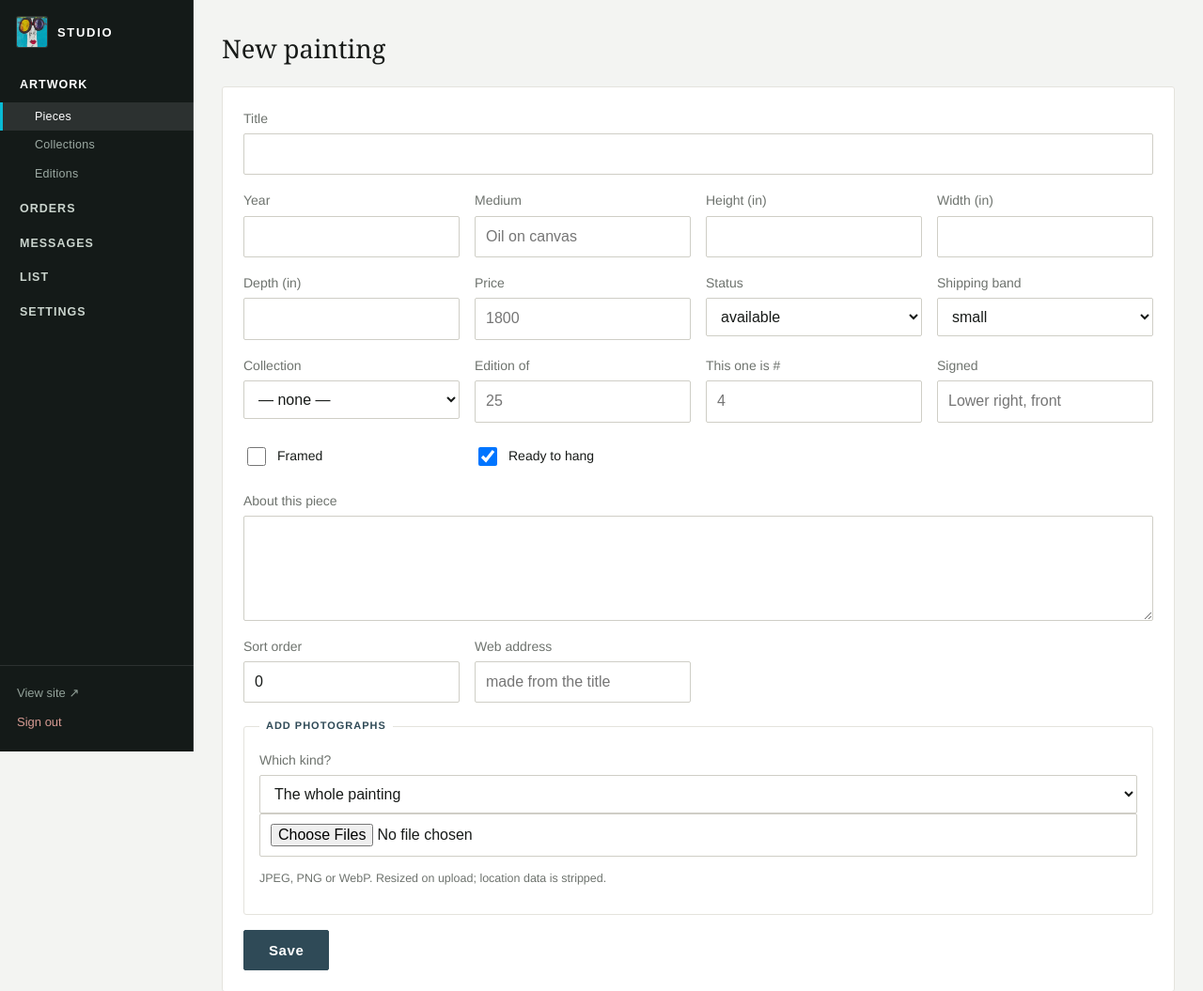
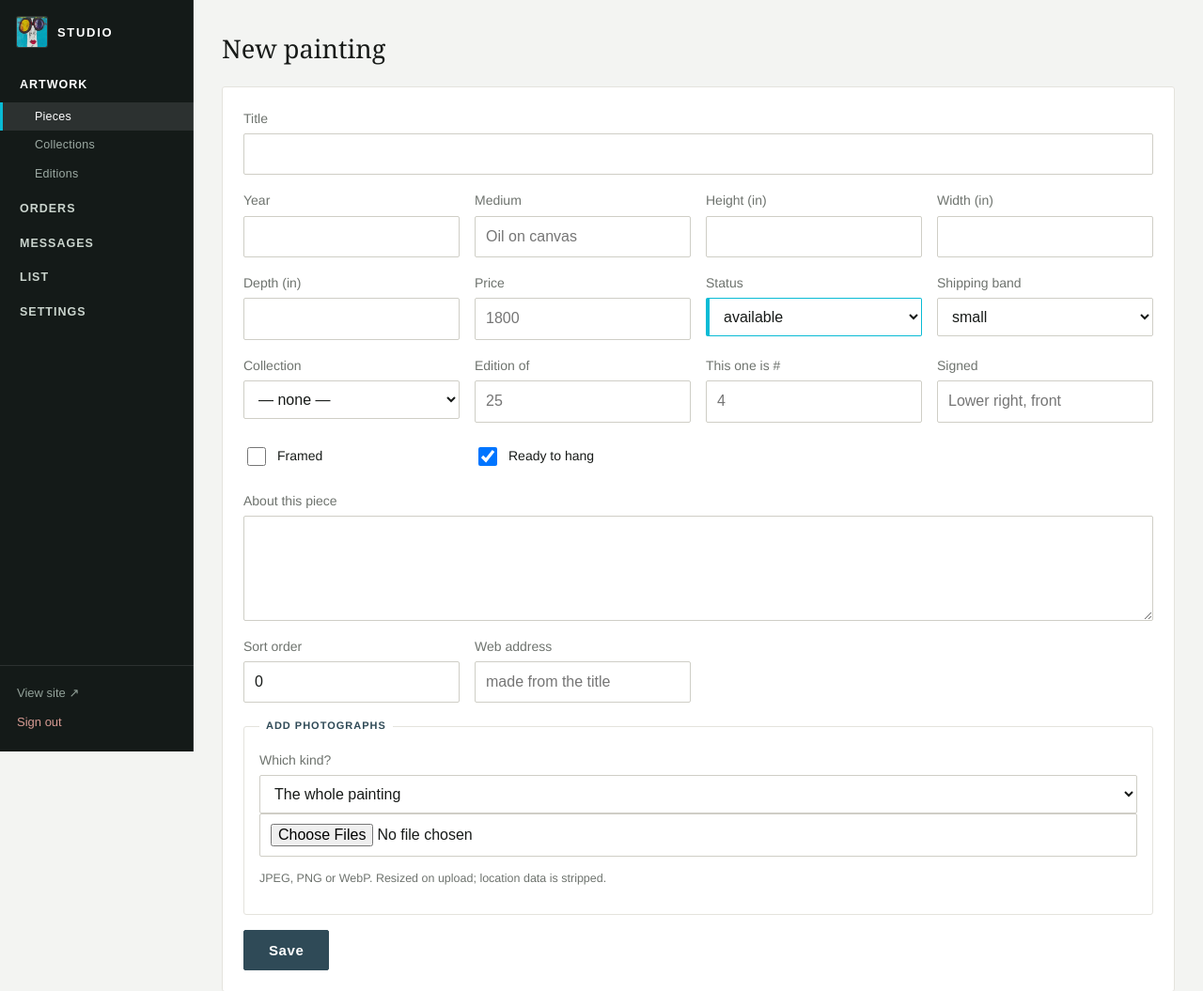
Before and after one commit to digitalwaterhouse/artbymccarthy-, a Flask app: page /artbymccarthy/admin/work/1 in a window 1280 px wide. Shown: the top 1055 px of the page at 94% size. Run offline with Flask 3, Linux system fonts and the light colour scheme; the visitor is signed in with stand-in values (Sample User, id 1); data comes from the database, SQL or seed files in the repository; data that the repository does not hold is empty.

Commit message:
Status dropdowns carry their colour
A column of identical grey menus makes you read every one. Now the border says
it: turquoise for available, gold for reserved, red for sold, plum for not for
sale, and a dashed grey for a draft because it is not published at all.

Red stays only sold — the rule the stylesheet has kept since the first build.
Plum for not-for-sale is deliberate: it is a decision she has made about a
painting, not a failure state, so it should not look like a warning.

No JavaScript. The class is rendered from the stored status, the menu posts on
change, and the page comes back with the new colour already on it.

Co-Authored-By: Claude Opus 5 (1M context) <noreply@anthropic.com>
Claude-Session: https://claude.ai/code/session_015pzUAbuaV6Rng2Ee6nwLsd

```diff
--- a/static/css/site.css
+++ b/static/css/site.css
@@ -654,6 +654,19 @@ body.admin{background:#F3F4F2; font-size:15px}
    whole page in on focus and leaves it there -- which is most of what "renders
    badly on mobile" turned out to mean. */
 .grid-t select,.inline input{padding:8px 9px; font-size:16px; width:auto; max-width:100%}
+/* Status carries a colour, so a list of paintings answers "what can somebody
+   buy right now" without reading a word. Every hue is already in the palette
+   and RED IS STILL ONLY SOLD -- available takes the turquoise live edge,
+   reserved the gold, not-for-sale the plum because it is a decision rather
+   than a failure, and a draft is dashed because it is not published at all.
+   The class is rendered by the server from the stored status, so the border
+   is correct on load and correct again after the form posts. */
+select.st{border-left-width:4px}
+select.st-available{border-color:var(--turq)}
+select.st-reserved{border-color:var(--gold)}
+select.st-sold{border-color:var(--dot)}
+select.st-nfs{border-color:var(--plum)}
+select.st-draft{border-color:var(--muted); border-left-style:dashed}
 .link{
   background:none; border:0; color:var(--accent); cursor:pointer;
   font:600 13.5px "Karla",sans-serif; padding:6px 2px; min-height:34px;
--- a/templates/admin/_layout.html
+++ b/templates/admin/_layout.html
@@ -5,7 +5,7 @@
 <meta name="viewport" content="width=device-width, initial-scale=1">
 <meta name="robots" content="noindex, nofollow">
 <title>{% block title %}Studio{% endblock %} &mdash; {{ cfg.site_title }}</title>
-<link rel="stylesheet" href="{{ url_for('static', filename='css/site.css') }}?v=45">
+<link rel="stylesheet" href="{{ url_for('static', filename='css/site.css') }}?v=46">
 </head>
 <body class="admin">
 <div class="adminshell">
--- a/templates/admin/login.html
+++ b/templates/admin/login.html
@@ -3,7 +3,7 @@
 <meta charset="utf-8"><meta name="viewport" content="width=device-width, initial-scale=1">
 <meta name="robots" content="noindex, nofollow">
 <title>Studio sign in</title>
-<link rel="stylesheet" href="{{ url_for('static', filename='css/site.css') }}?v=45">
+<link rel="stylesheet" href="{{ url_for('static', filename='css/site.css') }}?v=46">
 </head><body class="admin">
 <main class="adminmain narrowbox">
   <h1>Studio</h1>
--- a/templates/admin/work_form.html
+++ b/templates/admin/work_form.html
@@ -17,7 +17,7 @@
 
   <label>Price <input name="price" value="{{ '%.2f'|format(w.price_cents/100) if w and w.price_cents else '' }}" inputmode="decimal" placeholder="1800"></label>
   <label>Status
-    <select name="status">
+    <select class="st st-{{ w.status if w else 'available' }}" name="status">
       {% for s in ['available','reserved','sold','nfs','draft'] %}
         <option value="{{ s }}" {% if w and w.status == s %}selected{% endif %}>{{ status_label(s) }}</option>
       {% endfor %}
--- a/templates/admin/works.html
+++ b/templates/admin/works.html
@@ -30,7 +30,7 @@
       <td class="num" data-label="Price">{{ w.price or '&mdash;'|safe }}</td>
       <td data-label="Status">
         <form method="post" action="{{ url_for('site.admin_status', work_id=w.id) }}" class="inline">
-          <select name="status" onchange="this.form.submit()">
+          <select class="st st-{{ w.status }}" name="status" onchange="this.form.submit()">
             {% for s in ['available','reserved','sold','nfs','draft'] %}
               <option value="{{ s }}" {% if w.status == s %}selected{% endif %}>{{ status_label(s) }}</option>
             {% endfor %}
--- a/templates/base.html
+++ b/templates/base.html
@@ -15,7 +15,7 @@
 <link rel="preconnect" href="https://fonts.googleapis.com">
 <link rel="preconnect" href="https://fonts.gstatic.com" crossorigin>
 <link rel="stylesheet" href="https://fonts.googleapis.com/css2?family=Newsreader:ital,opsz,wght@0,6..72,400;0,6..72,500;1,6..72,400&family=Karla:wght@400;500;700&family=Mrs+Saint+Delafield&display=swap">
-<link rel="stylesheet" href="{{ url_for('static', filename='css/site.css') }}?v=45">
+<link rel="stylesheet" href="{{ url_for('static', filename='css/site.css') }}?v=46">
 </head>
 <script>
 /* Flagged before first paint so the fallback fade never flickers in on a
```
